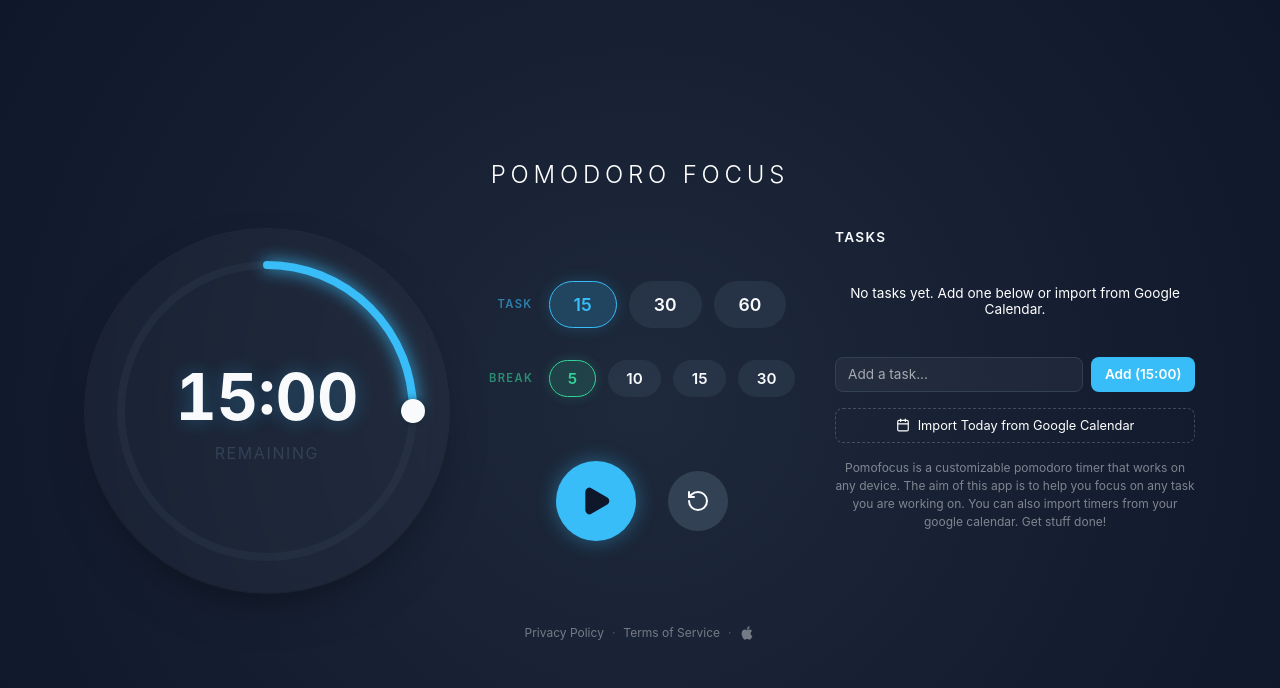
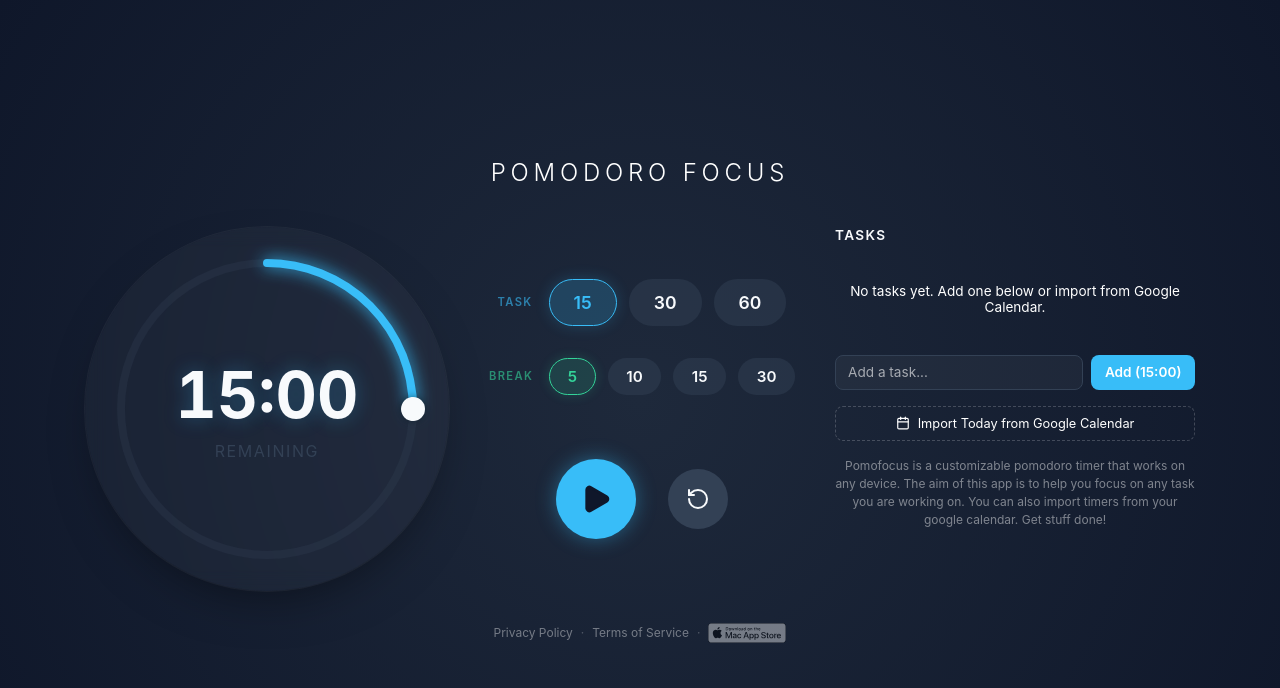
Before and after one commit to jahrichie/pomodoro-pi, a Next.js app: page / in a window 1280 px wide. Shown: the top 688 px of the page. Built offline with nearby package versions, Linux system fonts and the light colour scheme.

Commit message:
feat: replace inline Apple SVG with official Mac App Store badge
Co-Authored-By: Richard O'Reilly <richardjosephoreilly@gmail.com>

```diff
--- a/src/app/page.module.css
+++ b/src/app/page.module.css
@@ -144,15 +144,15 @@
 .appStoreLink {
   display: inline-flex;
   align-items: center;
-  color: rgba(255, 255, 255, 0.4);
-  transition: color 0.15s;
+  opacity: 0.4;
+  transition: opacity 0.15s;
   cursor: default;
 }
 .appStoreLink:hover {
-  color: #fff;
+  opacity: 1;
 }
 
-.appStoreIcon {
-  width: 1rem;
-  height: 1rem;
+.appStoreBadge {
+  height: 20px;
+  width: auto;
 }
--- a/src/app/page.tsx
+++ b/src/app/page.tsx
@@ -197,14 +197,12 @@ export default function Home() {
           onClick={(e) => e.preventDefault()}
           aria-label="Download on the Mac App Store - Coming Soon"
         >
-          <svg
-            xmlns="http://www.w3.org/2000/svg"
-            viewBox="0 0 24 24"
-            fill="currentColor"
-            className={styles.appStoreIcon}
-          >
-            <path d="M18.71 19.5c-.83 1.24-1.71 2.45-3.05 2.47-1.34.03-1.77-.79-3.29-.79-1.53 0-2 .77-3.27.82-1.31.05-2.3-1.32-3.14-2.53C4.25 17 2.94 12.45 4.7 9.39c.87-1.52 2.43-2.48 4.12-2.51 1.28-.02 2.5.87 3.29.87.78 0 2.26-1.07 3.8-.91.65.03 2.47.26 3.64 1.98-.09.06-2.17 1.28-2.15 3.81.03 3.02 2.65 4.03 2.68 4.04-.03.07-.42 1.44-1.38 2.83M13 3.5c.73-.83 1.94-1.46 2.94-1.5.13 1.17-.34 2.35-1.04 3.19-.69.85-1.83 1.51-2.95 1.42-.15-1.15.41-2.35 1.05-3.11z" />
-          </svg>
+          {/* eslint-disable-next-line @next/next/no-img-element */}
+          <img
+            src="/mac-app-store-badge.svg"
+            alt="Download on the Mac App Store"
+            className={styles.appStoreBadge}
+          />
         </a>
       </footer>
 
```
Also changed, not shown: public/mac-app-store-badge.svg (added).
